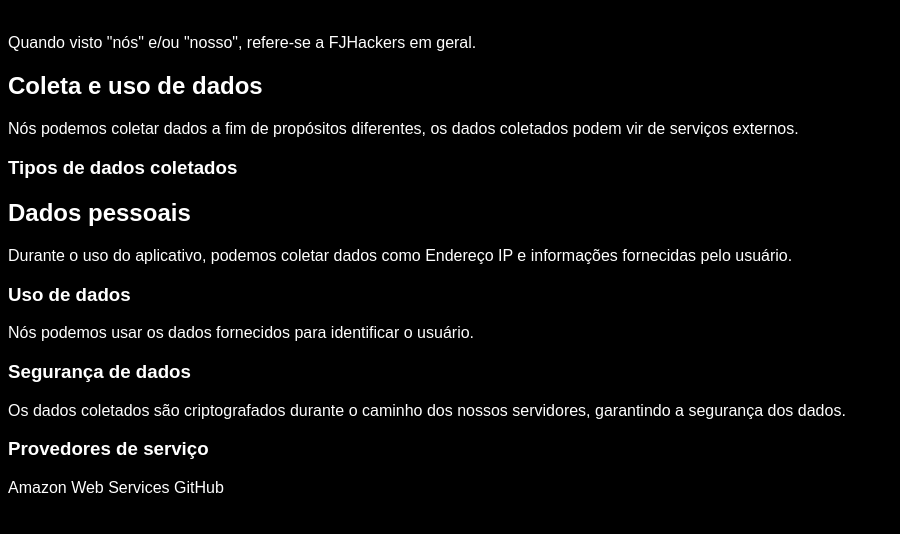
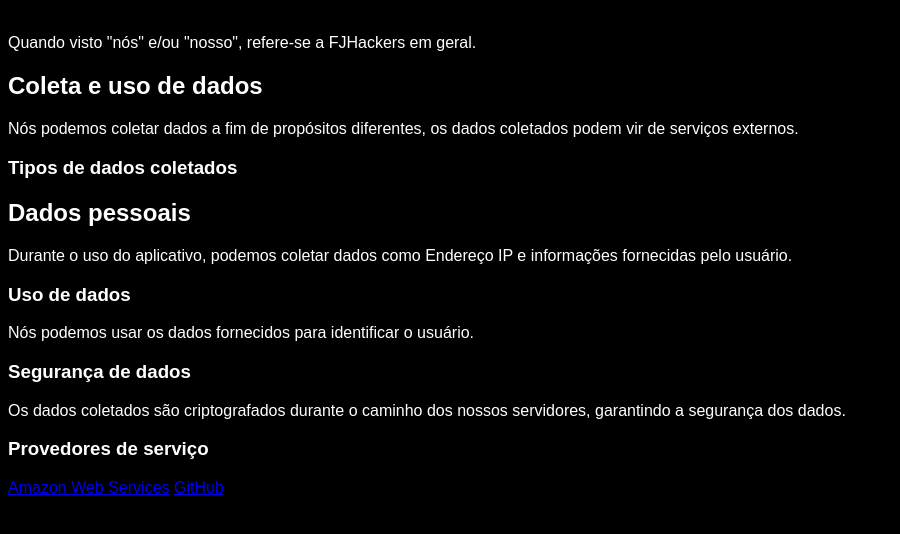
Before and after one commit to Junior1Plays/FJHackers, a plain HTML site: page privacy-policy.html in a window 1280 px wide. Shown: the part 66-600 px from the top of the page, without its empty margins (0-900 px from the left). Drawn offline with Linux system fonts and the light colour scheme.

Commit message:
Update privacy-policy.html

```diff
--- a/privacy-policy.html
+++ b/privacy-policy.html
@@ -15,8 +15,8 @@
 <h3>Segurança de dados</h3>
 <p>Os dados coletados são criptografados durante o caminho dos nossos servidores, garantindo a segurança dos dados.</p>
 <h3>Provedores de serviço</h3>
-<a src="https://aws.amazon.com/">Amazon Web Services</a>
-<a src="https://github.com/">GitHub</a>
+<a href="https://aws.amazon.com/">Amazon Web Services</a>
+<a href="https://github.com/">GitHub</a>
 <style>
 body {
 background-color:black;
```
